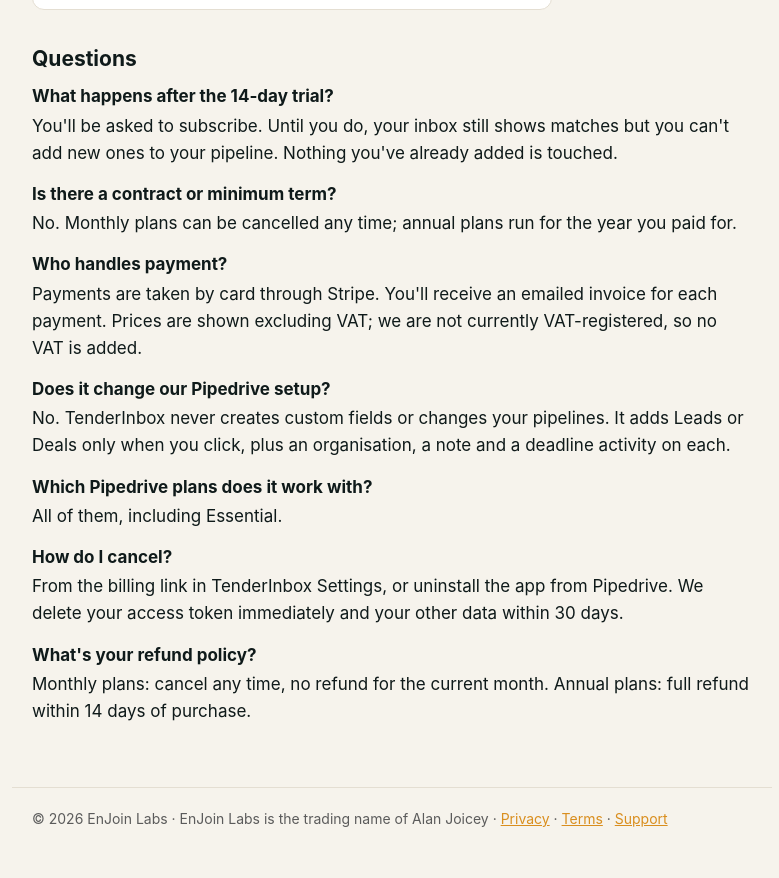
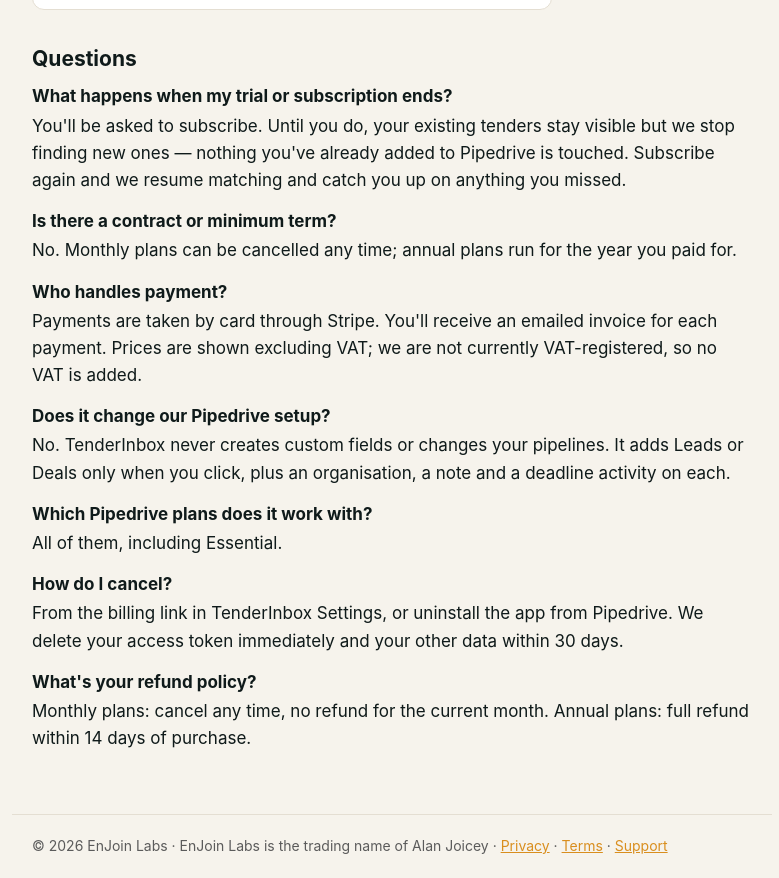
Before and after one commit to ATJ89/enjoinlabs.dev, a plain HTML site: page tenderinbox/pricing/index.html in a window 1280 px wide. Shown: the part 865-1743 px from the top of the page, without its empty margins (248-1027 px from the left). Before the commit the page ends 1716 px from the top, so only its background shows below. Drawn offline with Linux system fonts and the light colour scheme.

Commit message:
Pricing FAQ for trial/subscription end; correct privacy wording on custom fields

```diff
--- a/tenderinbox/pricing/index.html
+++ b/tenderinbox/pricing/index.html
@@ -59,7 +59,7 @@
 
   <h2>Questions</h2>
   <div class="faq">
-    <p><strong>What happens after the 14-day trial?</strong>You'll be asked to subscribe. Until you do, your inbox still shows matches but you can't add new ones to your pipeline. Nothing you've already added is touched.</p>
+    <p><strong>What happens when my trial or subscription ends?</strong>You'll be asked to subscribe. Until you do, your existing tenders stay visible but we stop finding new ones — nothing you've already added to Pipedrive is touched. Subscribe again and we resume matching and catch you up on anything you missed.</p>
     <p><strong>Is there a contract or minimum term?</strong>No. Monthly plans can be cancelled any time; annual plans run for the year you paid for.</p>
     <p><strong>Who handles payment?</strong>Payments are taken by card through Stripe. You'll receive an emailed invoice for each payment. Prices are shown excluding VAT; we are not currently VAT-registered, so no VAT is added.</p>
     <p><strong>Does it change our Pipedrive setup?</strong>No. TenderInbox never creates custom fields or changes your pipelines. It adds Leads or Deals only when you click, plus an organisation, a note and a deadline activity on each.</p>
```
Also changed, not shown: privacy/index.html (+1 -1 lines), assets/brand/enjoinlabs/enjoinlabs-lockup-on-teal.png (added).
